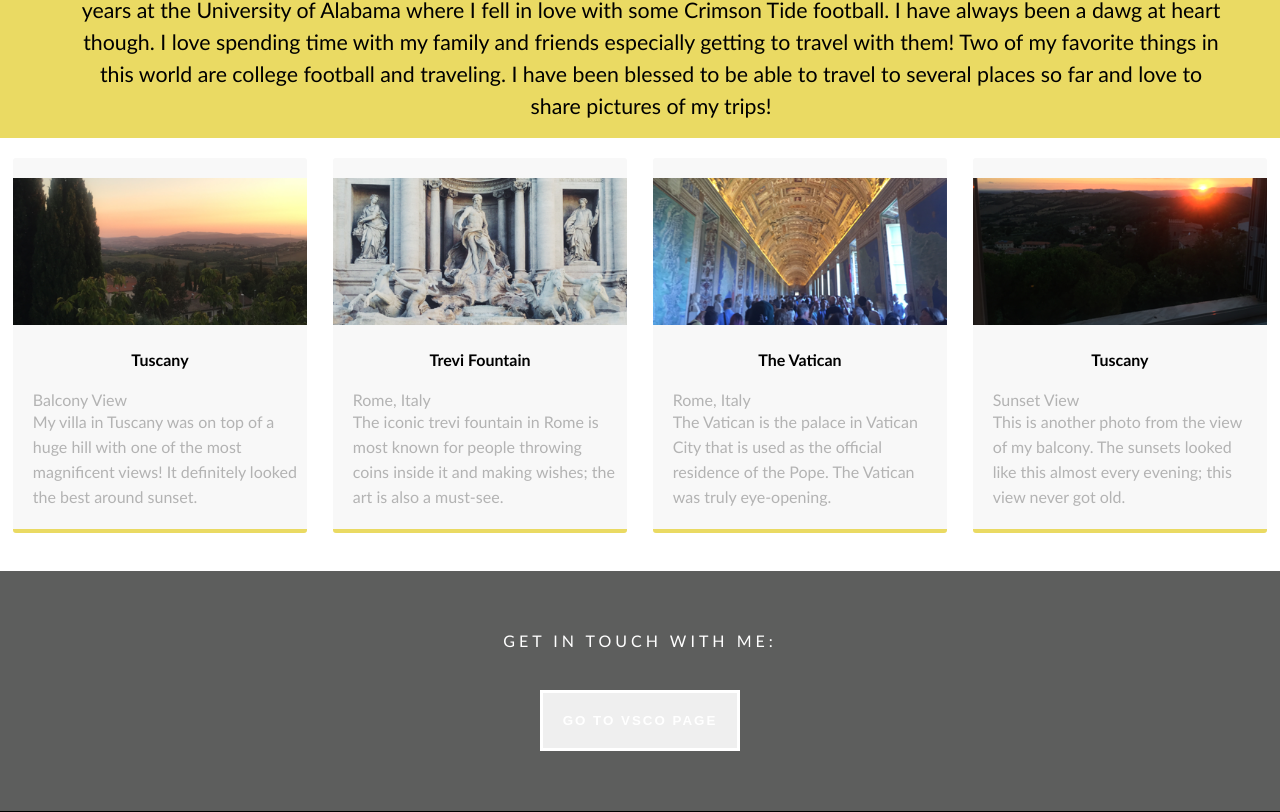
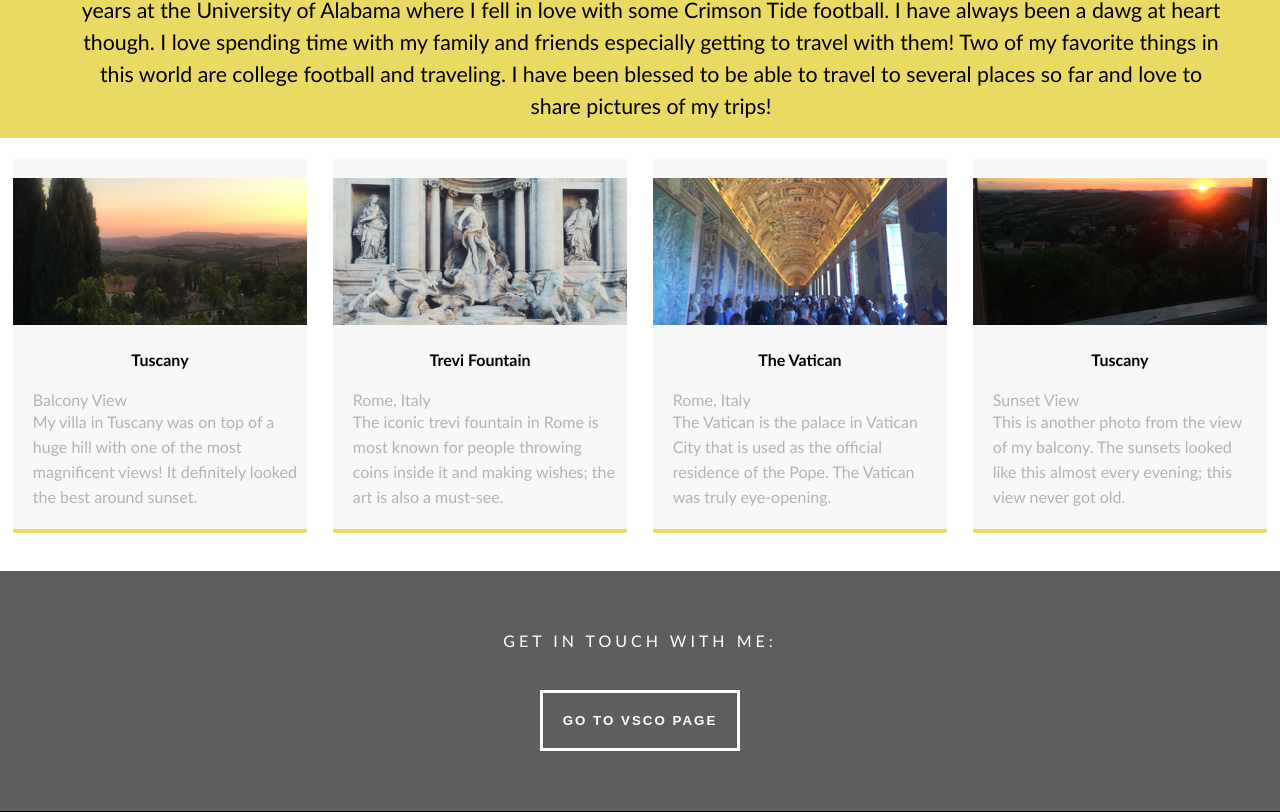
Before and after one commit to avk16330/avk16330.github.io, a plain HTML site: page index.html in a window 1280 px wide. Shown: the part 676-1488 px from the top of the page. Drawn offline with Linux system fonts and the light colour scheme.

Commit message:
Updated button again

```diff
--- a/css/main.css
+++ b/css/main.css
@@ -18,6 +18,7 @@ body {
     letter-spacing: 2px;
     border: 3px solid #FFFFFF;
     color: #FFFFFF;
+	background-color:#5D5E5D;
     transition: all 0.3s linear;
 }
 .button:hover {
```
